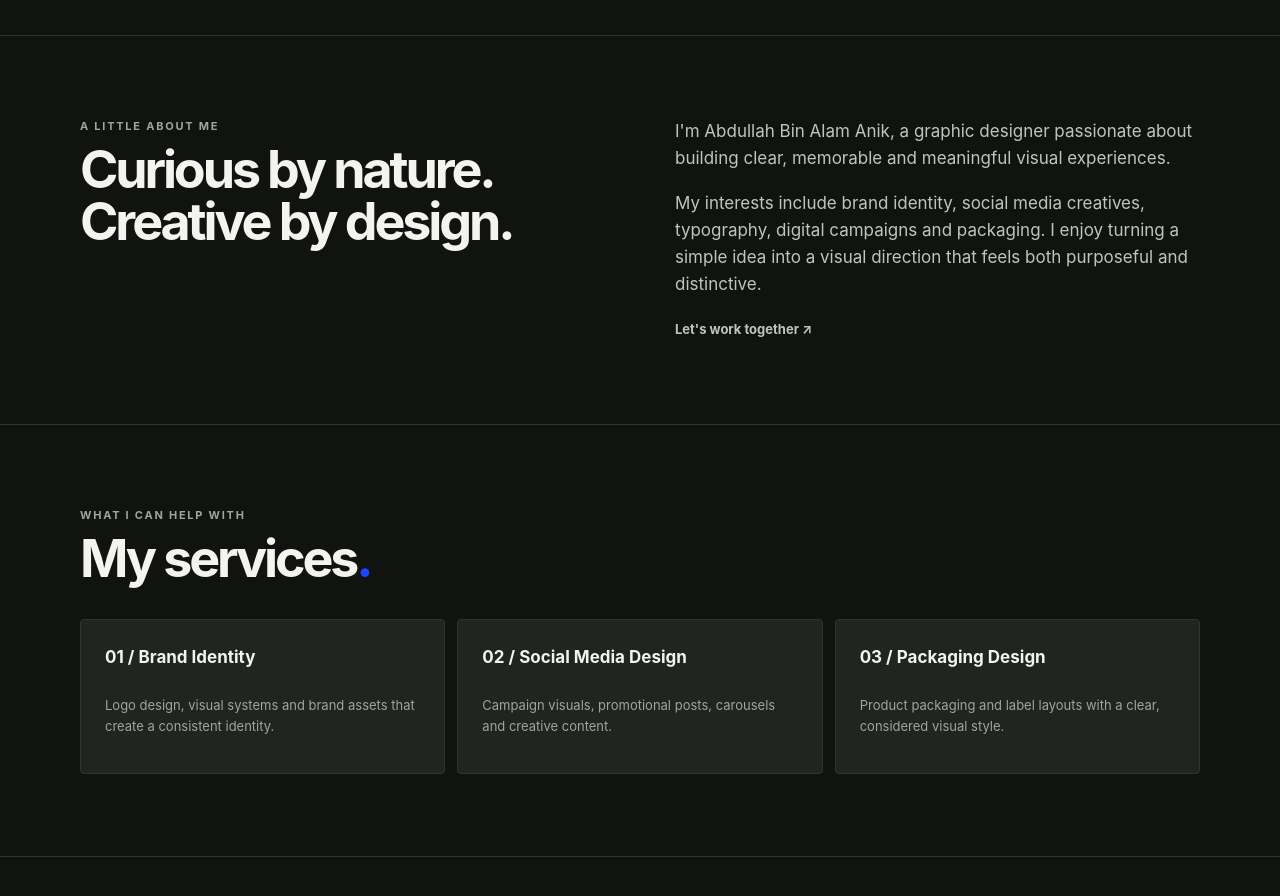
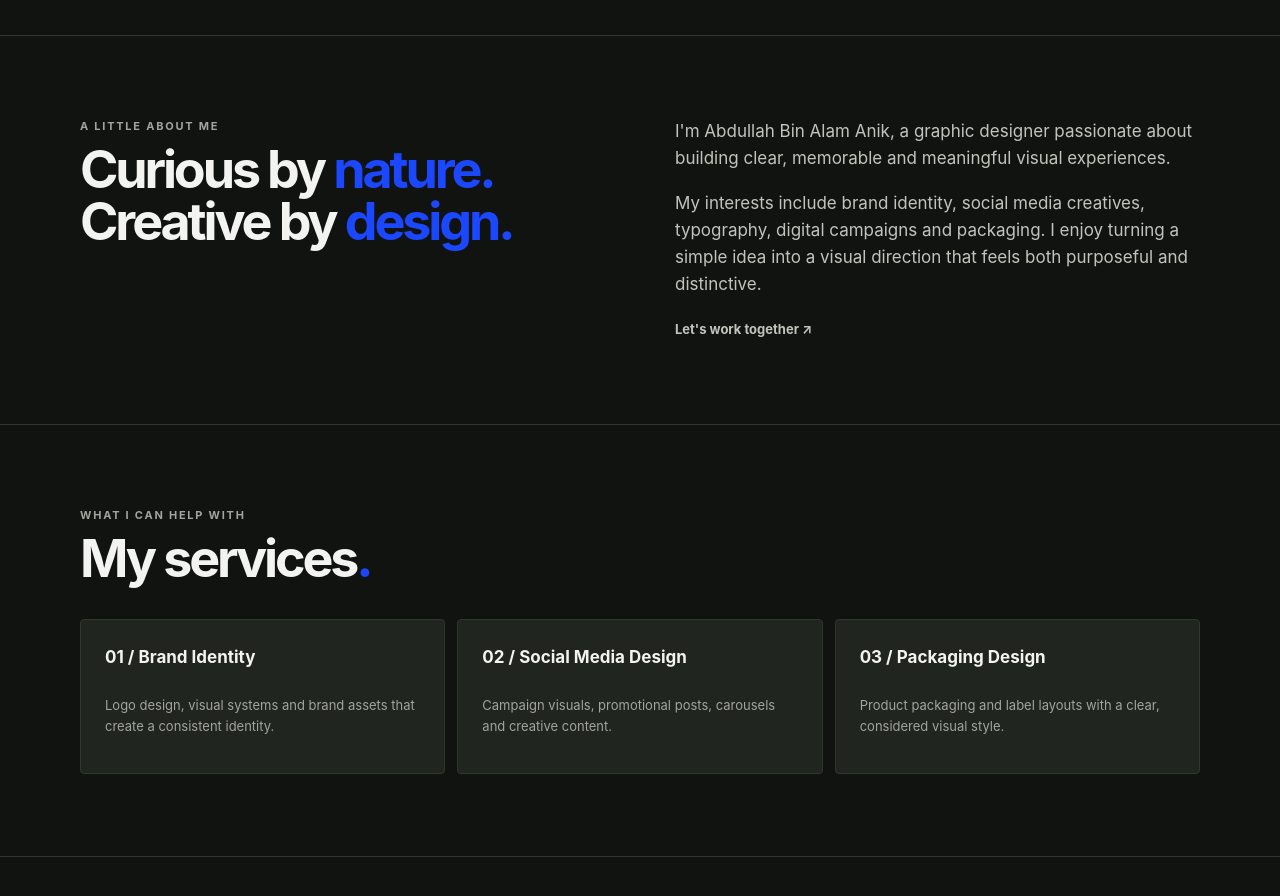
Before and after one commit to Anik-creative/Anik-creative.github.io, a plain HTML site: page index.html in a window 1280 px wide. Shown: the part 2800-3696 px from the top of the page. Drawn offline with Linux system fonts and the light colour scheme.

Commit message:
Highlight nature and design words in royal blue

```diff
--- a/index.html
+++ b/index.html
@@ -170,7 +170,7 @@
 
     <section id="about">
       <div class="wrap about-grid">
-        <div><div class="eyebrow">A little about me</div><h2>Curious by nature.<br>Creative by design.</h2></div>
+        <div><div class="eyebrow">A little about me</div><h2>Curious by <span style="color:var(--accent)">nature.</span><br>Creative by <span style="color:var(--accent)">design.</span></h2></div>
         <div class="about-copy">
           <p>I'm Abdullah Bin Alam Anik, a graphic designer passionate about building clear, memorable and meaningful visual experiences.</p>
           <p>My interests include brand identity, social media creatives, typography, digital campaigns and packaging. I enjoy turning a simple idea into a visual direction that feels both purposeful and distinctive.</p>
```
